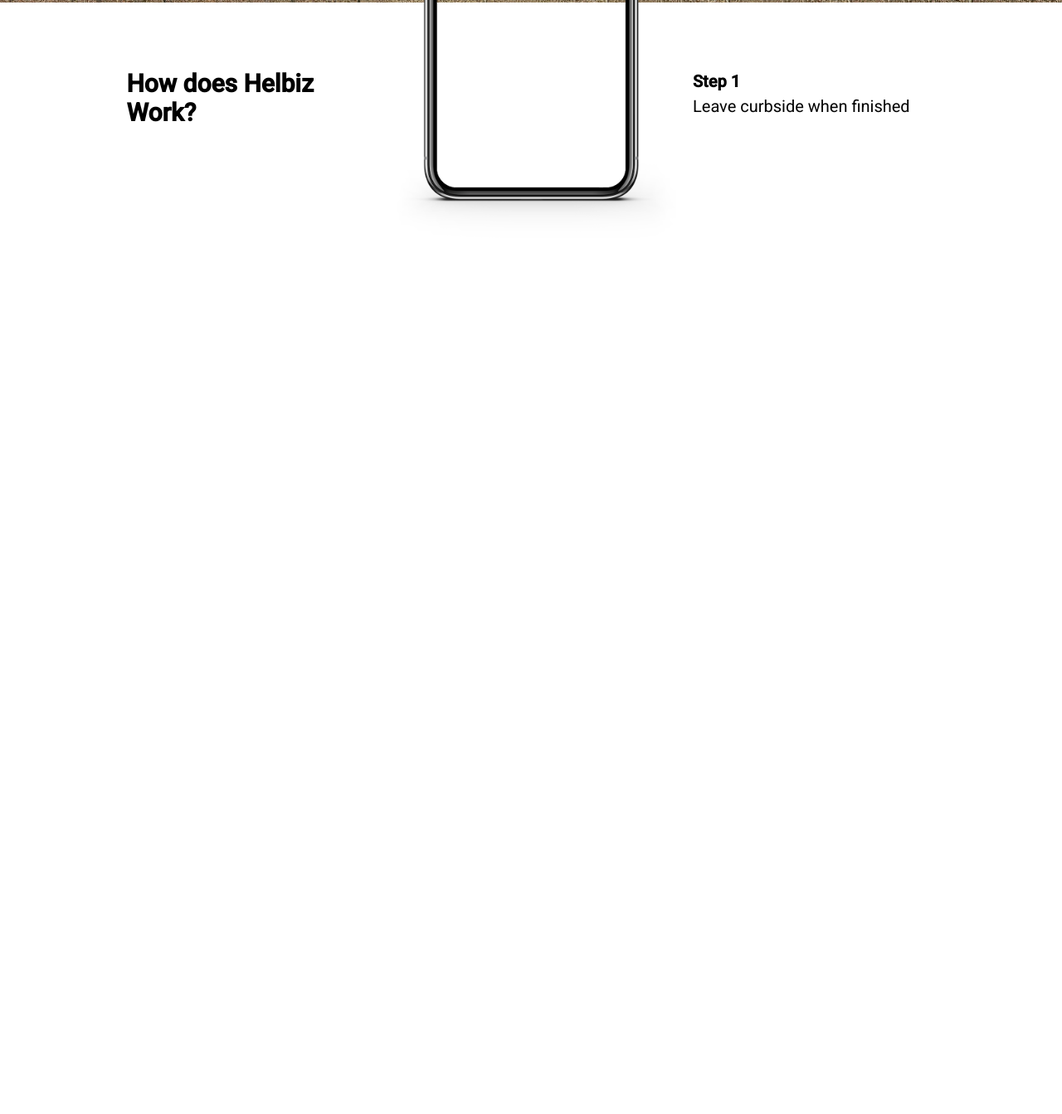
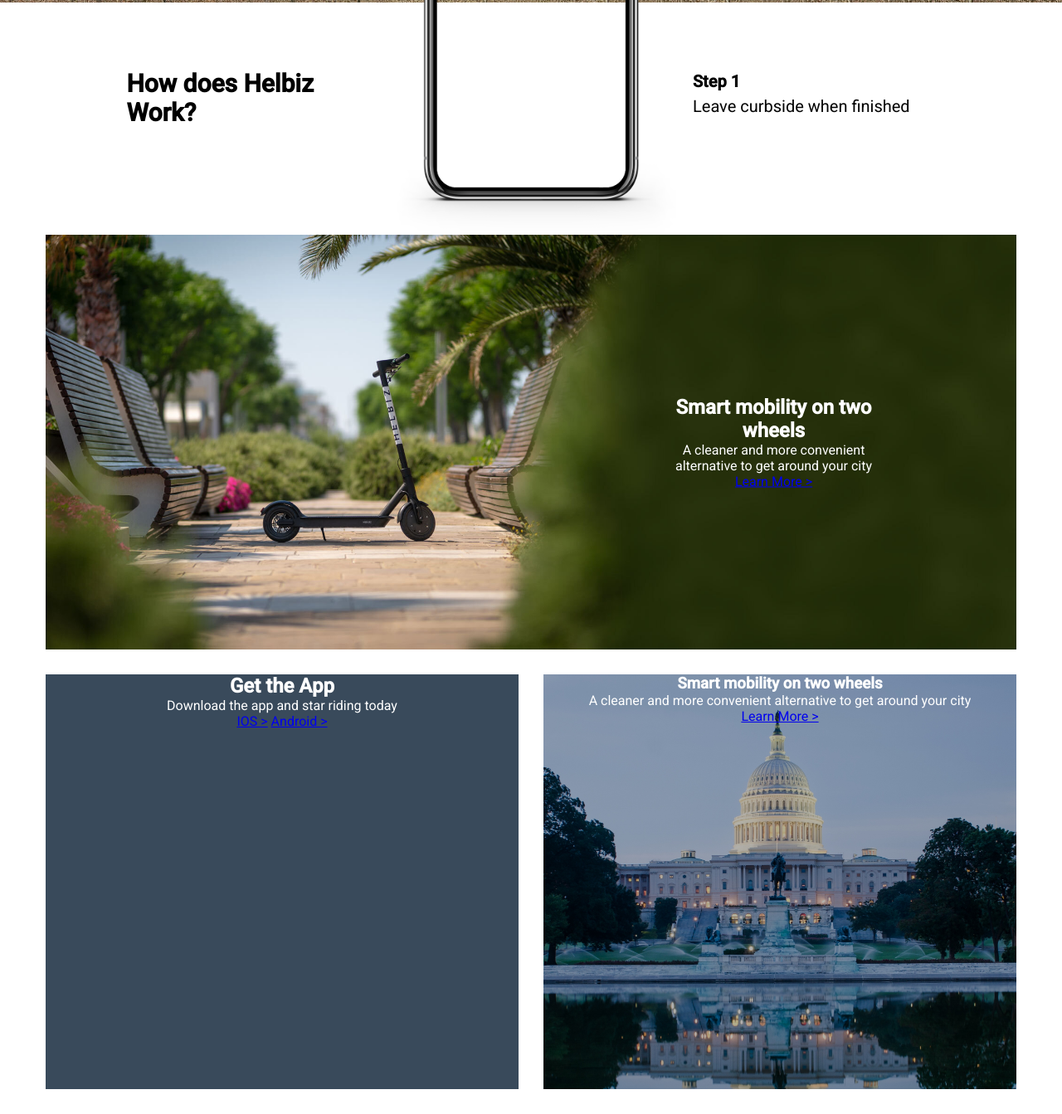
Before and after one commit to GianlucaBar/html-css-helbiz, a plain HTML site: page index.html in a window 1280 px wide. Shown: the part 1593-2936 px from the top of the page at 83% size. Before the commit the page ends 1896 px from the top, so only its background shows below. Drawn offline with Linux system fonts and the light colour scheme.

Commit message:
sezione a blocchi - in progress

```diff
--- a/css/style.css
+++ b/css/style.css
@@ -78,6 +78,7 @@ nav .burger-menu{
 .banner-text p{
     margin: 20px 0;
 }
+
 .overlay{
     background-color: rgba(0, 0, 0, 0.3);
     height: 100%;
@@ -86,11 +87,11 @@ nav .burger-menu{
 /* MAIN  */
 
 /* sezione products  */
-.inner-col{
+#products .inner-col{
     padding: 40px 20px;
 }
 
-.content-col{
+#products .content-col{
     background-color: #FAFAFA;
     text-align: center;
     padding: 45px;
@@ -162,3 +163,47 @@ nav .burger-menu{
     }
 }
 /* fine slideshow  */
+
+/* sezione info  */
+#info{
+    margin-top: 50px;
+}
+
+.block{
+    height: 500px;
+    /* position: relative; */
+}
+
+#learn-more{
+    background-image: url(../img/ScooterHelbiz-2400.jpg);
+    background-size: cover;
+}
+
+#learn-more .relative-col{
+    position: relative;
+    height: 500px;
+}
+
+.block-text{
+    margin: auto;
+    color: white;
+    text-align: center;
+}
+
+#app{
+    background-color: #394A5B;
+}
+
+#cities{
+    background-image: url(../img/cities-1500.jpg);
+    background-size: cover;
+}
+
+.left.inner-col{
+    padding: 30px 15px 30px 0;
+}
+
+.right.inner-col{
+    padding: 30px 0 30px 15px;
+}
+/* fine info  */
--- a/index.html
+++ b/index.html
@@ -167,6 +167,58 @@
 
             </div>
         </section>
+
+        <section id="info">
+            <div class="container">
+
+                <div class="col-xs-12 col-md-12 col-lg-12">
+                    <div class="block" id="learn-more">
+                        <div class="container">
+                            <div class="col-xs-12 col-md-6 col-md-offset-6 col-lg-6 col-lg-offset-6 relative-col">
+                                <div class="block-text centered">
+
+                                    <h2>Smart mobility on two wheels</h2>
+                                    <p>A cleaner and more convenient alternative to get around your city</p>
+                                    <a href="#">Learn More ></a>
+
+                                </div>
+                            </div>
+                        </div>
+                    </div>
+                </div>
+
+                <div class="col-xs-12 col-md-6 col-lg-6">
+                    <div class="inner-col left">
+                        <div class="block" id="app">
+                            <div class="container">
+                                <div class="block-text">
+
+                                    <h2>Get the App</h2>
+                                    <p>Download the app and star riding today</p>
+                                    <a href="#">IOS ></a> <a href="#">Android ></a>
+
+                                </div>
+                            </div>
+                        </div>
+                    </div>
+                </div>
+
+                <div class="col-xs-12 col-md-6 col-lg-6">
+                    <div class="inner-col right">
+                        <div class="block" id="cities">
+                            <div class="block-text">
+
+                                <h3>Smart mobility on two wheels</h3>
+                                <p>A cleaner and more convenient alternative to get around your city</p>
+                                <a href="#">Learn More ></a>
+
+                            </div>
+                        </div>
+                    </div>
+                </div>
+
+            </div>
+        </section>
     </main>
     <!-- fine MAIN  -->
 </body>
```
